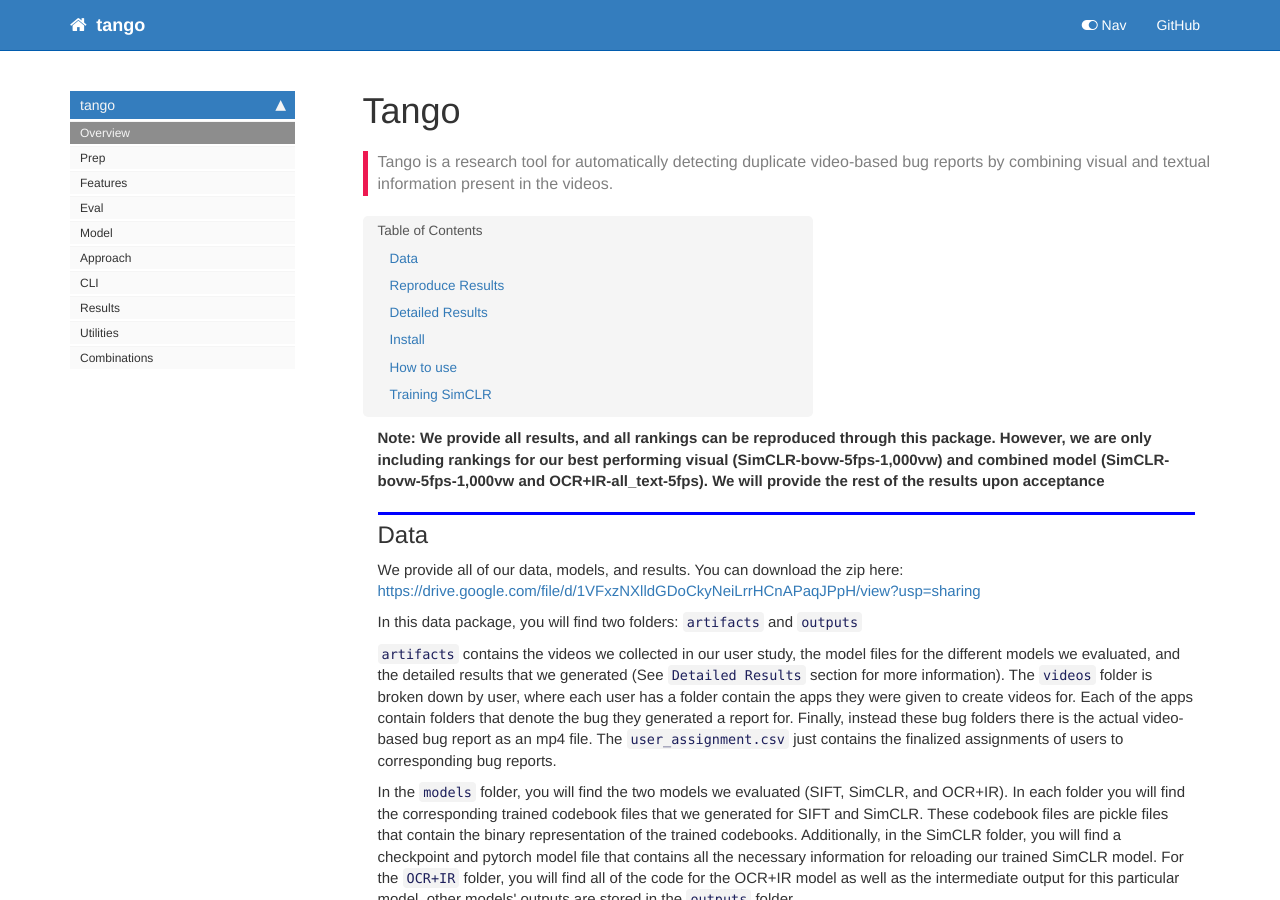
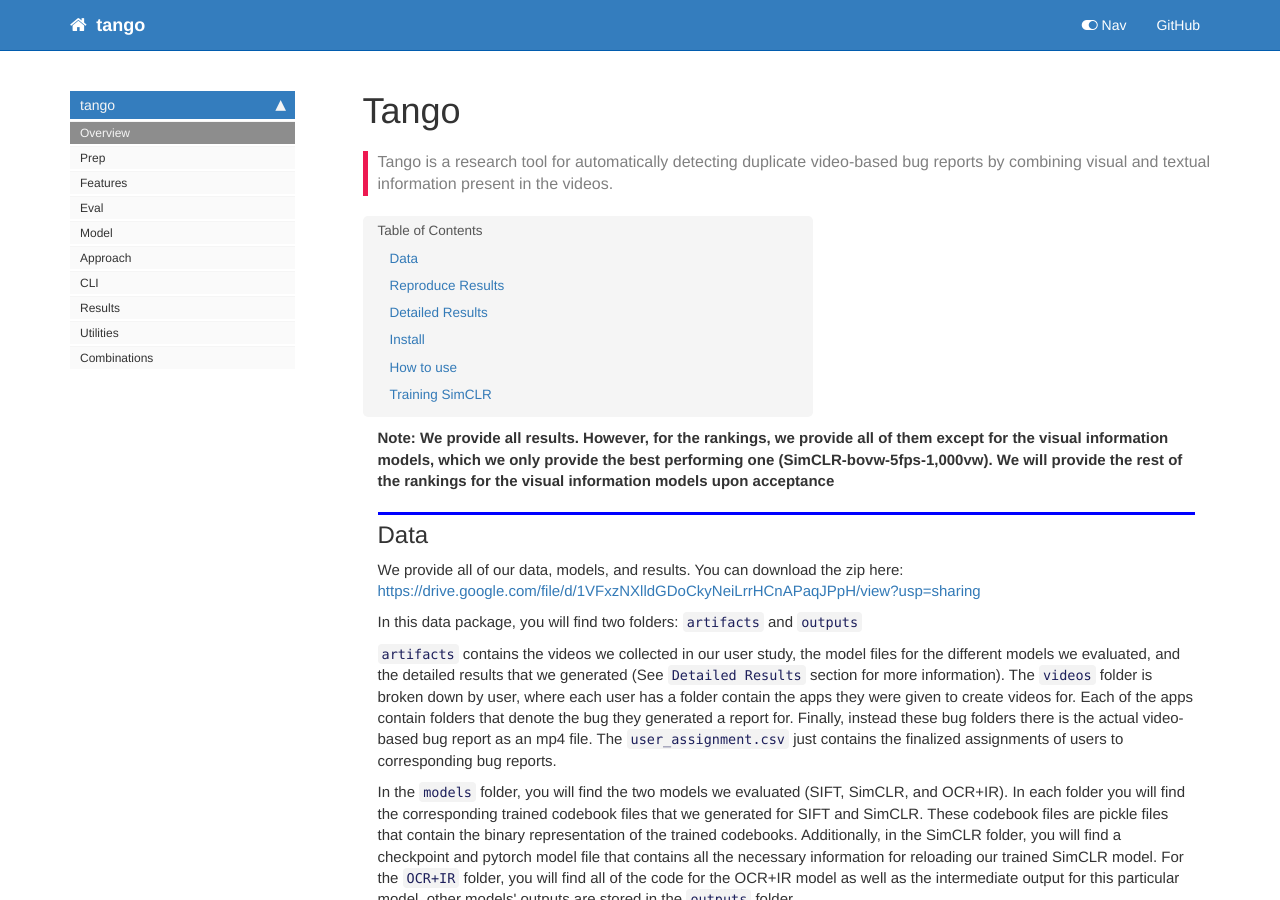
Before and after one commit to ncoop57/tango, a Jekyll site: the page built from docs/index.html, in a window 1280 px wide and 900 px high. Built offline with Jekyll 4.4.1, drawn with Linux system fonts in a browser that asks for light colours; nearby versions of some CDN libraries; comment, search, counter and statistics services are not loaded.

Commit message:
Update readme

```diff
--- a/docs/index.html
+++ b/docs/index.html
@@ -24,7 +24,7 @@ summary: "Tango is a research tool for automatically detecting duplicate video-b
 </div>
 <div class="cell border-box-sizing text_cell rendered"><div class="inner_cell">
 <div class="text_cell_render border-box-sizing rendered_html">
-<p><strong>Note: We provide all results, and all rankings can be reproduced through this package. However, we are only including rankings for our best performing visual (SimCLR-bovw-5fps-1,000vw) and combined model (SimCLR-bovw-5fps-1,000vw and OCR+IR-all_text-5fps). We will provide the rest of the results upon acceptance</strong></p>
+<p><strong>Note: We provide all results. However, for the rankings, we provide all of them except for the visual information models, which we only provide the best performing one (SimCLR-bovw-5fps-1,000vw). We will provide the rest of the rankings for the visual information models upon acceptance</strong></p>
 
 </div>
 </div>
```
Also changed, not shown: README.md, 1 other file.
